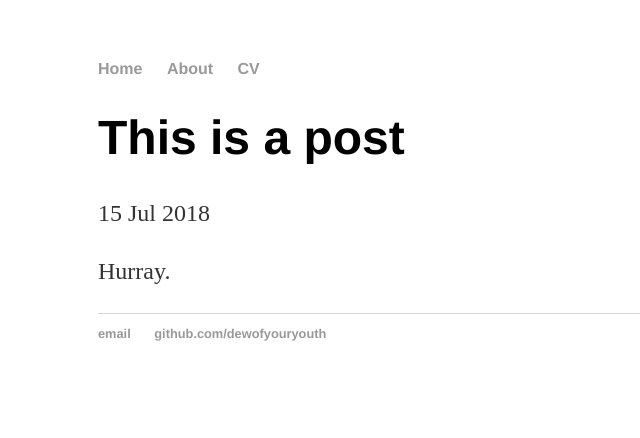
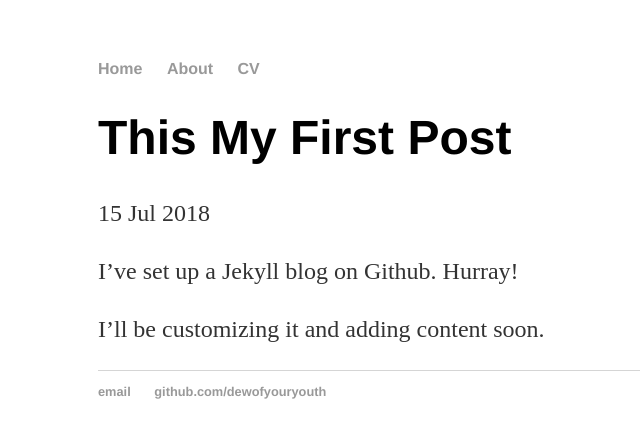
Before and after one commit to DewofyourYouth/DewofyourYouth.github.io, a Jekyll site: the page built from _posts/2018-07-15-first-post.md, in a window 1280 px wide. Shown: the top 438 px of the page, without its empty margins (94-734 px from the left). Built offline with Jekyll 4.4.1, drawn with Linux system fonts in a browser that asks for light colours.

Commit message:
content coming soon

```diff
--- a/_posts/2018-07-15-first-post.md
+++ b/_posts/2018-07-15-first-post.md
@@ -1,7 +1,9 @@
 ---
 layout: post
-title: "This is a post"
+title: "This My First Post"
 date: 2018-07-15
 ---
 
-Hurray.
+I've set up a Jekyll blog on Github. Hurray!
+
+I'll be customizing it and adding content soon.
--- a/index.html
+++ b/index.html
@@ -3,8 +3,11 @@ layout: default
 title: Dew of your Youth Blog
 ---
 	<h1>{{ page.title }}</h1>
+
+	<p>Content coming soon.</p>
+
+
 	<ul class="posts">
-
 	  {% for post in site.posts %}
 	    <li><span>{{ post.date | date_to_string }}</span> » <a href="{{ post.url }}" title="{{ post.title }}">{{ post.title }}</a></li>
 	  {% endfor %}
```
